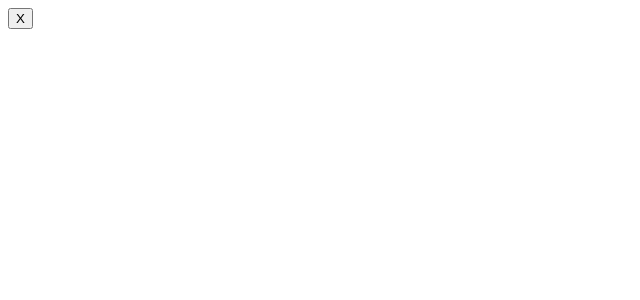
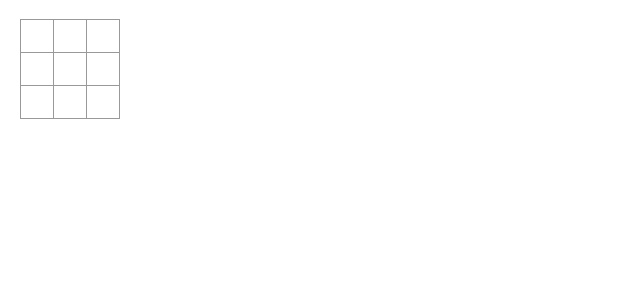
Before and after one commit to ankit-Kumar-4/board-games, a Next.js app: page / in a window 1280 px wide. Shown: the top 300 px of the page, without its empty margins (0-640 px from the left). Built offline with nearby package versions, Linux system fonts and the light colour scheme.

Commit message:
updated board

```diff
--- a/src/app/layout.tsx
+++ b/src/app/layout.tsx
@@ -1,4 +1,5 @@
 import React, { StrictMode } from "react";
+import "@/app/globals.css"
 
 export default function RootLayout({
   children,
--- a/src/app/page.tsx
+++ b/src/app/page.tsx
@@ -1,3 +1,40 @@
-export default function Square() {
-  return <button className="square">X</button>;
+"use client";
+import { useState } from "react";
+
+function Square() {
+  let [squareValue, updateSquareValue] = useState("");
+
+  function handleClick() {
+    updateSquareValue("X")
+  }
+
+  return (
+    <button
+      className="square"
+      onClick={handleClick}
+    >
+      {squareValue}
+    </button>
+  )
 }
+
+export default function Board() {
+  return (
+    <>
+      <div className="board-row">
+        <Square />
+        <Square />
+        <Square />
+      </div>
+      <div className="board-row">
+        <Square />
+        <Square />
+        <Square />
+      </div>
+      <div className="board-row">
+        <Square />
+        <Square />
+        <Square />
+      </div>
+    </>)
+}
```
